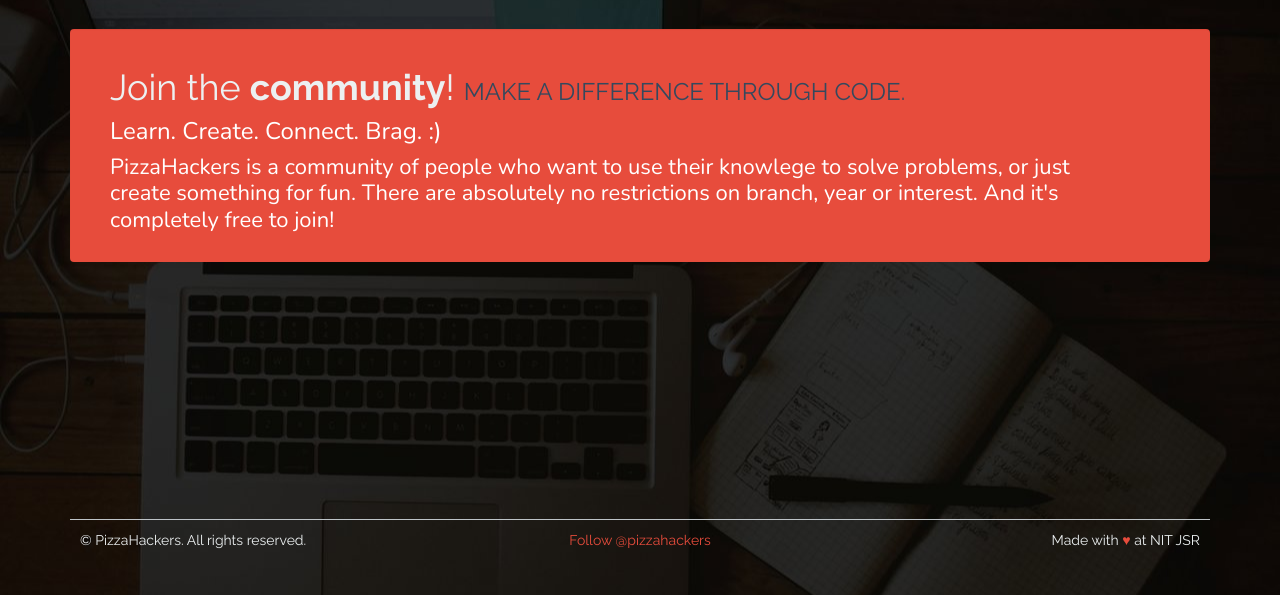
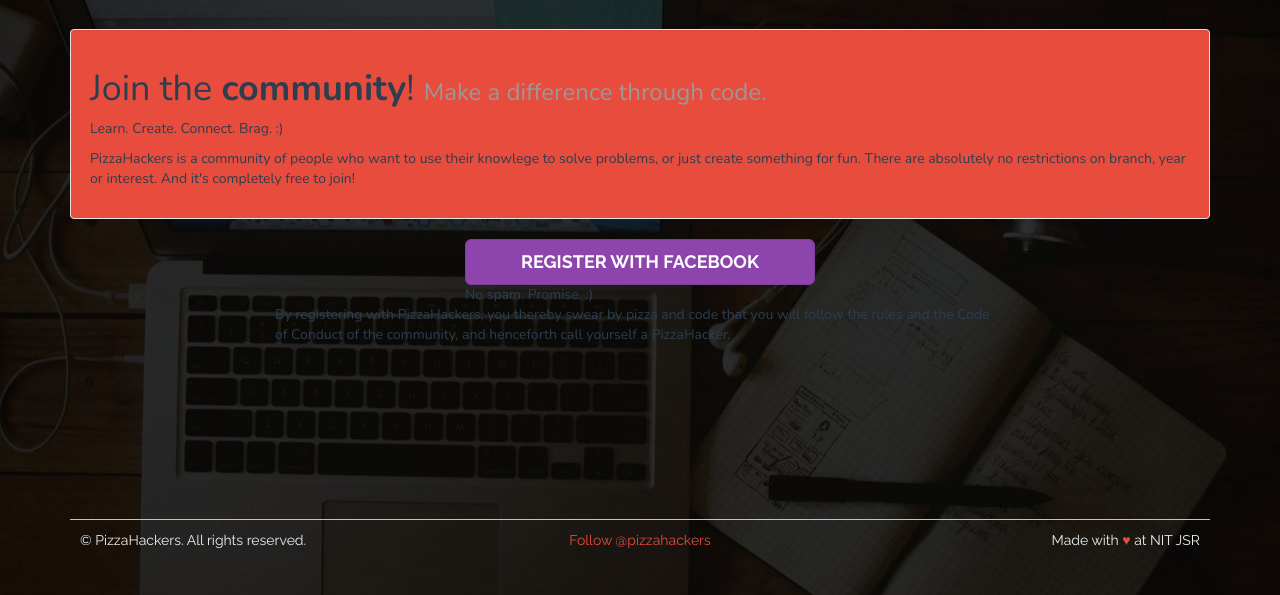
Before and after one commit to stym06/pizzahackers-web, a Flask app: page /join in a window 1280 px wide. Shown: the part 61-656 px from the top of the page. Run offline with Flask 2, Linux system fonts and the light colour scheme; some libraries are stand-ins or nearby versions.

Commit message:
Added images. Added register button.

```diff
--- a/templates/home.html
+++ b/templates/home.html
@@ -4,7 +4,7 @@
 {%set description="The doer community of National Institute of Technology, Jamshedpur."%}
 
 {%block maincontent%}
-<div class="hero-spacer well main-hero">
+<div class="hero-spacer well base-hero main-hero">
   <h1>
     What does it take to <strong>change</strong> the world?
     <small>
--- a/templates/join.html
+++ b/templates/join.html
@@ -5,7 +5,7 @@
 
 {%block maincontent%}
 
-<div class="hero-spacer well main-hero join-hero">
+<div class="hero-spacer well base-hero join-hero">
   <h1>
     Join the <strong>community</strong>!
     <small>
@@ -21,10 +21,19 @@
 </div>
 
 <!-- TODO: Add form fields. -->
-<div class="join-form">
-	<form action="/join" method="post" class="form-horizontal">
+<div class="row-fluid fb-register-block">
+  <div class="col-md-4 col-md-offset-4">
+    <a href="#" class="btn btn-lg btn-block btn-primary">Register with Facebook</a>
+    <div class="no-spam">No spam. Promise. :)</div>
+  </div>
+</div>
 
-	</form>
+<div class="row-fluid">
+  <div class="col-md-8 col-md-offset-2 terms">
+    <p>
+      By registering with PizzaHackers, you thereby swear by pizza and code that you will follow the rules and the Code of Conduct of the community, and henceforth call yourself a PizzaHacker.
+    </p>
+  </div>
 </div>
 
 {%endblock maincontent%}
```
Also changed, not shown: static/img/community.png (added), static/img/gears.png.
